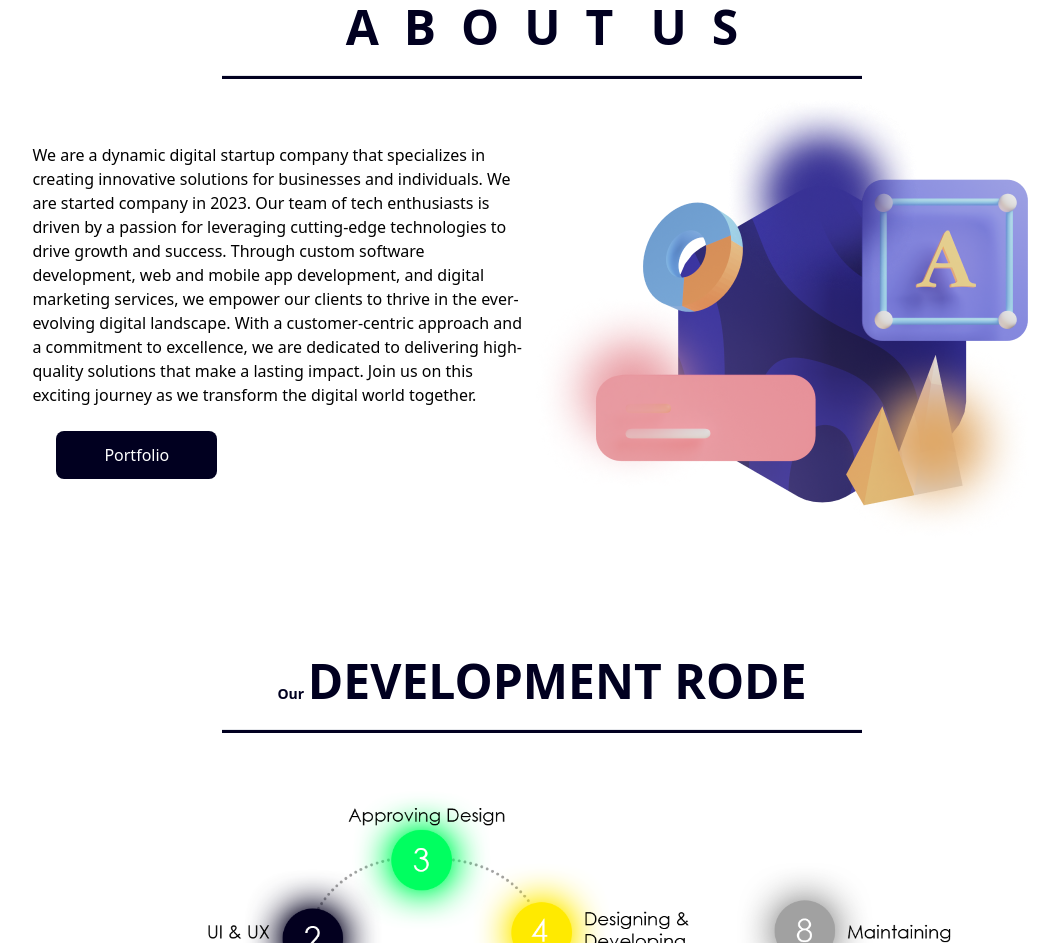
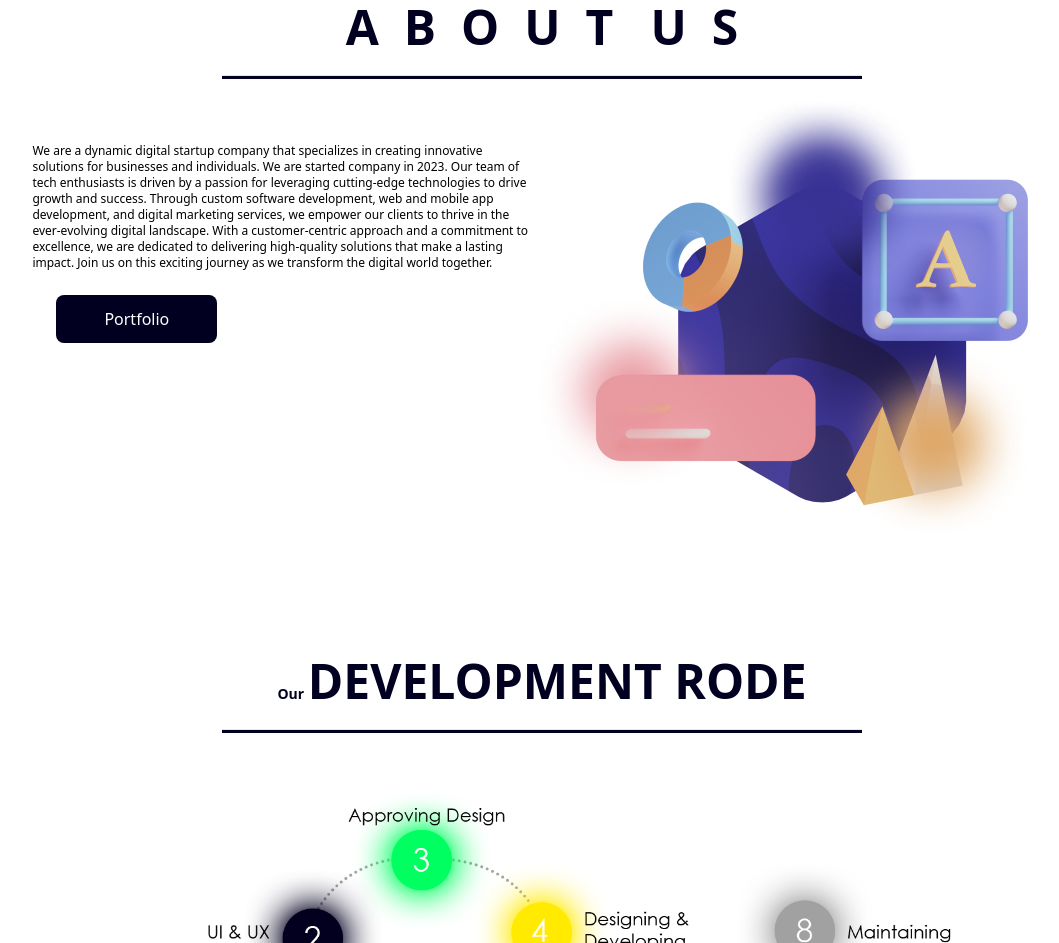
Before and after one commit to XmartCode/xmartcode, a plain HTML site: page public/index.html in a window 1280 px wide. Shown: the part 994-1937 px from the top of the page, without its empty margins (98-1157 px from the left). Drawn offline with nearby package versions, Linux system fonts and the light colour scheme.

Commit message:
Update index.html

```diff
--- a/public/index.html
+++ b/public/index.html
@@ -154,7 +154,7 @@
 <div class="max-w-screen-xl flex flex-wrap items-center justify-between mx-auto p-4">
     <div class="md:flex justify-center ">
     <div class=" basis-2/5 md:mt-12" data-aos="fade-up">
-    <p>We are a dynamic digital startup company  that specializes in creating innovative solutions for businesses and individuals. We are started company in 2023. Our team of tech enthusiasts is driven by a passion for leveraging cutting-edge technologies to drive growth and success. Through custom software development, web and mobile app development, and digital marketing services, we empower our clients to thrive in the ever-evolving digital landscape. With a customer-centric approach and a commitment to excellence, we are dedicated to delivering high-quality solutions that make a lasting impact. Join us on this exciting journey as we transform the digital world together.</p>
+    <p class="text-xs sm:text-auto">We are a dynamic digital startup company  that specializes in creating innovative solutions for businesses and individuals. We are started company in 2023. Our team of tech enthusiasts is driven by a passion for leveraging cutting-edge technologies to drive growth and success. Through custom software development, web and mobile app development, and digital marketing services, we empower our clients to thrive in the ever-evolving digital landscape. With a customer-centric approach and a commitment to excellence, we are dedicated to delivering high-quality solutions that make a lasting impact. Join us on this exciting journey as we transform the digital world together.</p>
     <button type="button" class="btn bg-PrimaryColor text-white p-3 rounded-lg transition duration-700 ease-in-out m-6 pl-12 pr-12">Portfolio</button>
     </div>
     <div data-aos="fade-down">
```
